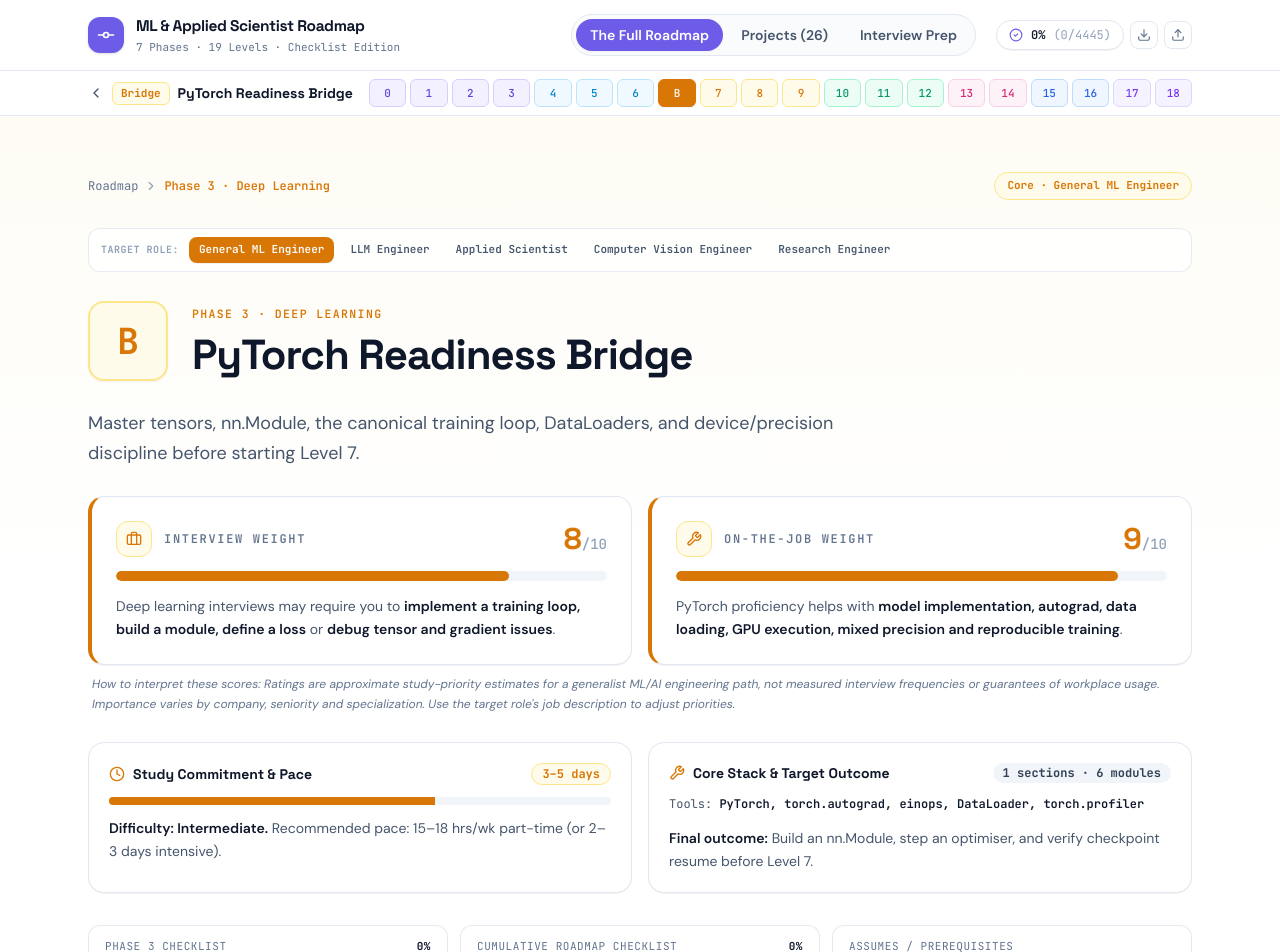
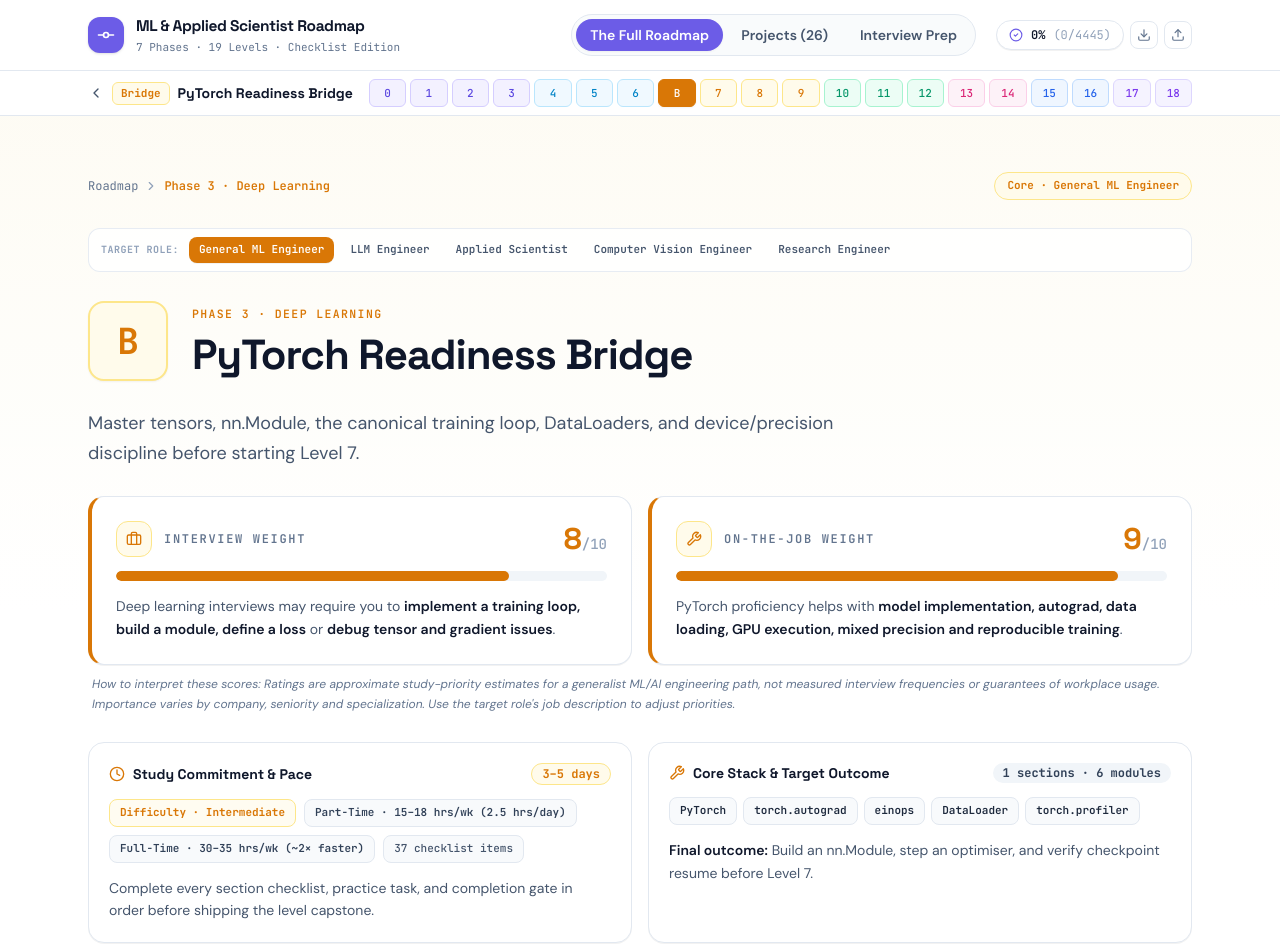
Before and after one commit to yellowgram1543/ml-engineer-roadmap, a React (Vite) app: page /level/bridge in a window 1280 px wide. Shown: the top 952 px of the page. Built offline with nearby package versions, Linux system fonts and the light colour scheme.

Commit message:
ui: replace static difficulty bar with structured pace/difficulty/tool pill tags in LevelPage

```diff
--- a/src/pages/LevelPage.tsx
+++ b/src/pages/LevelPage.tsx
@@ -86,16 +86,15 @@
 
   const weights = getLevelWeights(level.badge, selectedRole);
 
-  const rawDiff = (level.dashboard['difficulty'] || 'Intermediate').toLowerCase();
-  const difficultyWeightPct = rawDiff.includes('beginner') && rawDiff.includes('intermediate')
-    ? 50
-    : rawDiff.includes('beginner')
-    ? 35
-    : rawDiff.includes('intermediate') && rawDiff.includes('advanced')
-    ? 85
-    : rawDiff.includes('advanced')
-    ? 100
-    : 65;
+  const rawTools =
+    level.dashboard['core tools'] ||
+    level.dashboard['main libraries'] ||
+    level.dashboard['main frameworks'] ||
+    'Python, Git, pytest';
+  const toolTags = rawTools
+    .split(/[,·]/)
+    .map((t) => t.replace(/`/g, '').trim())
+    .filter(Boolean);
 
   return (
     <div data-phase={level.phaseSlug}>
@@ -281,33 +280,39 @@
 
               {/* Two Dashboard Cards: Study Commitment & Core Stack */}
               <div className="grid grid-cols-1 gap-4 md:grid-cols-2">
-                <section className="rounded-2xl border border-slate-200 bg-white p-5 shadow-2xs space-y-3">
+                <section className="rounded-2xl border border-slate-200 bg-white p-5 shadow-2xs space-y-3.5">
                   <div className="flex items-center justify-between gap-2">
                     <span className="flex items-center gap-2 font-display text-sm font-bold text-slate-900">
                       <Clock className="h-4 w-4 shrink-0 text-[var(--phase-ac)]" />
                       Study Commitment &amp; Pace
                     </span>
                     <span className="shrink-0 whitespace-nowrap font-mono-code text-xs font-bold text-[var(--phase-ac)] bg-[var(--phase-bg)] border border-[var(--phase-br)] px-2.5 py-0.5 rounded-full">
-                      {level.dashboard['suggested duration'] || '4–6 weeks'}
+                      {level.dashboard['suggested duration'] || '3–4 weeks'}
                     </span>
                   </div>
-                  <div className="h-2 w-full rounded-full bg-slate-100 overflow-hidden">
-                    <div
-                      className="h-full bg-[var(--phase-ac)]"
-                      style={{ width: `${difficultyWeightPct}%` }}
-                    />
+
+                  {/* Structured Pill Tags for Difficulty, Part-Time, Full-Time & Items */}
+                  <div className="flex flex-wrap items-center gap-2">
+                    <span className="inline-flex items-center gap-1.5 rounded-lg border border-[var(--phase-br)] bg-[var(--phase-bg)]/70 px-2.5 py-1 font-mono-code text-[11px] font-bold text-[var(--phase-ac)]">
+                      Difficulty · {level.dashboard['difficulty'] || 'Intermediate'}
+                    </span>
+                    <span className="inline-flex items-center gap-1.5 rounded-lg border border-slate-200 bg-slate-50 px-2.5 py-1 font-mono-code text-[11px] font-semibold text-slate-700">
+                      Part-Time · 15–18 hrs/wk (2.5 hrs/day)
+                    </span>
+                    <span className="inline-flex items-center gap-1.5 rounded-lg border border-slate-200 bg-slate-50 px-2.5 py-1 font-mono-code text-[11px] font-semibold text-slate-700">
+                      Full-Time · 30–35 hrs/wk (~2× faster)
+                    </span>
+                    <span className="inline-flex items-center gap-1.5 rounded-lg border border-slate-200 bg-slate-50 px-2.5 py-1 font-mono-code text-[11px] font-medium text-slate-600">
+                      {level.checkableIds.length} checklist items
+                    </span>
                   </div>
+
                   <p className="text-xs sm:text-sm text-slate-600 leading-relaxed">
-                    <strong className="font-semibold text-slate-900">
-                      Difficulty: {level.dashboard['difficulty'] || 'Intermediate'}.
-                    </strong>{' '}
-                    {level.dashboard['study commitment']
-                      ? `Recommended pace: ${level.dashboard['study commitment']}.`
-                      : 'Complete each section gate before moving to the next.'}
+                    Complete every section checklist, practice task, and completion gate in order before shipping the level capstone.
                   </p>
                 </section>
 
-                <section className="rounded-2xl border border-slate-200 bg-white p-5 shadow-2xs space-y-3">
+                <section className="rounded-2xl border border-slate-200 bg-white p-5 shadow-2xs space-y-3.5">
                   <div className="flex items-center justify-between gap-2">
                     <span className="flex items-center gap-2 font-display text-sm font-bold text-slate-900">
                       <Wrench className="h-4 w-4 shrink-0 text-[var(--phase-ac)]" />
@@ -317,19 +322,19 @@
                       {level.totalSections} sections · {level.totalModules} modules
                     </span>
                   </div>
-                  <p className="text-xs font-mono-code text-slate-600 leading-relaxed break-words">
-                    Tools:{' '}
-                    <span className="text-slate-900 font-semibold">
-                      <RichText
-                        text={
-                          level.dashboard['core tools'] ||
-                          level.dashboard['main libraries'] ||
-                          level.dashboard['main frameworks'] ||
-                          'Python, Git, pytest'
-                        }
-                      />
-                    </span>
-                  </p>
+
+                  {/* Tool Stack Pill Tags */}
+                  <div className="flex flex-wrap items-center gap-1.5">
+                    {toolTags.map((tool, i) => (
+                      <span
+                        key={i}
+                        className="rounded-lg border border-slate-200 bg-slate-50 px-2.5 py-1 font-mono-code text-[11px] font-semibold text-slate-800"
+                      >
+                        {tool}
+                      </span>
+                    ))}
+                  </div>
+
                   <p className="text-xs sm:text-sm text-slate-600 leading-relaxed">
                     <strong className="font-semibold text-slate-900">Final outcome:</strong>{' '}
                     <RichText
```
